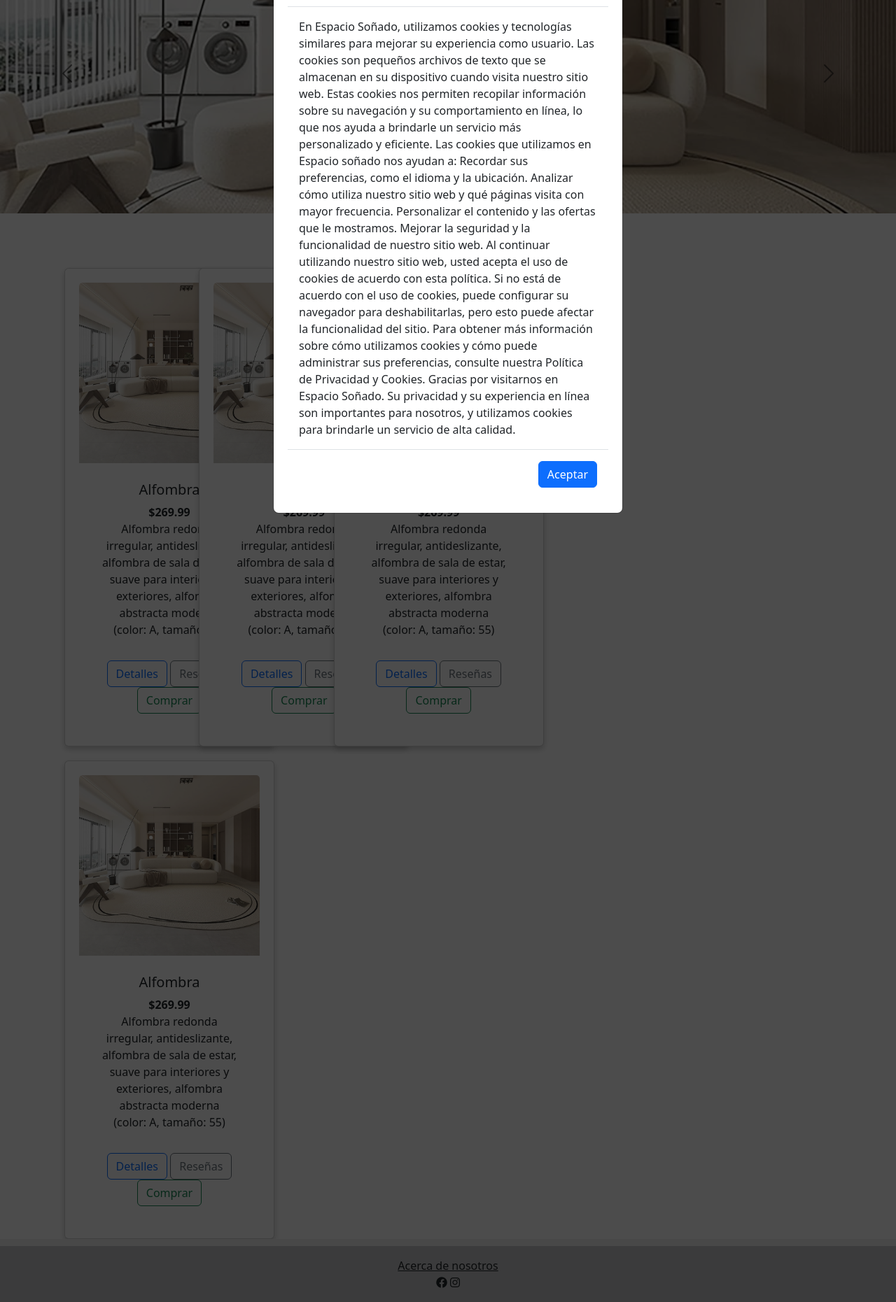
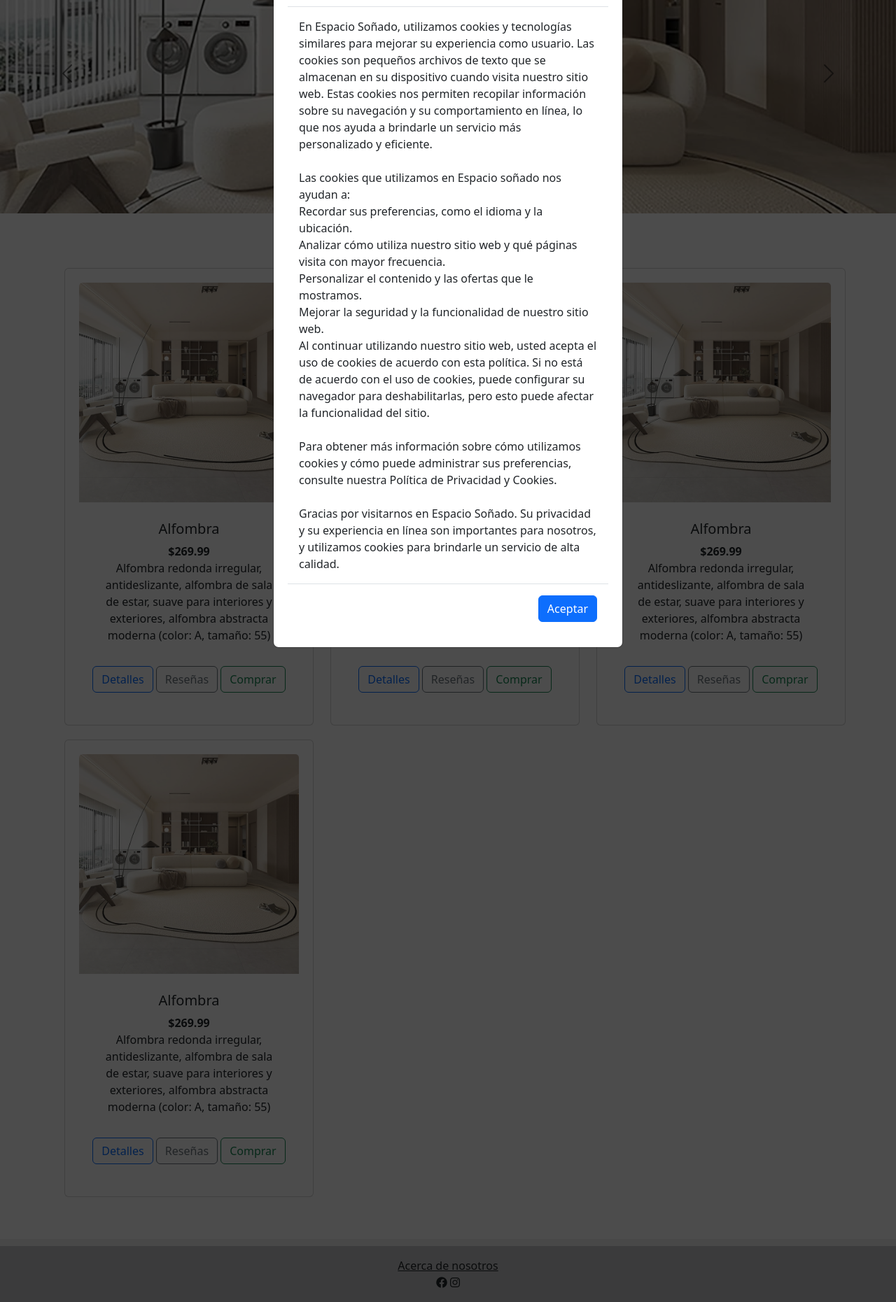
Before and after one commit to IvanVic07/espaciosonado.github.io, a PHP site: page /index.html in a window 1280 px wide. Shown: the part 149-2010 px from the top of the page at 70% size. Run offline with PHP 8.4, Linux system fonts and the light colour scheme; some libraries are stand-ins or nearby versions.

Commit message:
navegacion2

```diff
--- a/css/estilos.css
+++ b/css/estilos.css
@@ -30,15 +30,15 @@
 
 
         /* Estilos básicos para las cards */
+
+
         .card {
-            box-shadow: 0 4px 8px 0 rgba(0,0,0,0.2);
-            transition: 0.3s;
-            width: 300px; /* Ancho fijo para todas las tarjetas */
-            border-radius: 5px;
             margin: 10px;
-            display: inline-block; /* Asegura que las tarjetas se muestren en línea */
-            vertical-align: top;
+            padding: 20px;
+            text-align: center;
+            width: 100%;
         }
+
 
         .card:hover {
             box-shadow: 0 8px 16px 0 rgba(0,0,0,0.2);
@@ -174,14 +174,16 @@
 }
 .container {
     display: grid;
-    grid-template-columns: repeat(2, 1fr);
+    grid-template-columns: repeat(1, 1fr);
     gap: 10px;
     justify-content: center;
     align-items: center;
     padding: 20px;
     width: 80%;
+    min-height: 600px; /* Establece un alto mínimo para las tarjetas */
     margin: 0 auto;
 }
+
 
 .card {
     border: 1px solid #ddd;
--- a/index.html
+++ b/index.html
@@ -228,17 +228,17 @@
         </div>
         <div class="modal-body">
             En Espacio Soñado, utilizamos cookies y tecnologías similares para mejorar su experiencia como usuario. Las cookies son pequeños archivos de texto que se almacenan en su dispositivo cuando visita nuestro sitio web. Estas cookies nos permiten recopilar información sobre su navegación y su comportamiento en línea, lo que nos ayuda a brindarle un servicio más personalizado y eficiente.
-
+            <br> <br>
             Las cookies que utilizamos en Espacio soñado nos ayudan a:
-
-            Recordar sus preferencias, como el idioma y la ubicación.
-            Analizar cómo utiliza nuestro sitio web y qué páginas visita con mayor frecuencia.
-            Personalizar el contenido y las ofertas que le mostramos.
-            Mejorar la seguridad y la funcionalidad de nuestro sitio web.
+            <br>
+            Recordar sus preferencias, como el idioma y la ubicación. <br>
+            Analizar cómo utiliza nuestro sitio web y qué páginas visita con mayor frecuencia. <br>
+            Personalizar el contenido y las ofertas que le mostramos. <br>
+            Mejorar la seguridad y la funcionalidad de nuestro sitio web. <br>
             Al continuar utilizando nuestro sitio web, usted acepta el uso de cookies de acuerdo con esta política. Si no está de acuerdo con el uso de cookies, puede configurar su navegador para deshabilitarlas, pero esto puede afectar la funcionalidad del sitio.
-
+            <br> <br>
             Para obtener más información sobre cómo utilizamos cookies y cómo puede administrar sus preferencias, consulte nuestra Política de Privacidad y Cookies.
-
+            <br> <br>
             Gracias por visitarnos en Espacio Soñado. Su privacidad y su experiencia en línea son importantes para nosotros, y utilizamos cookies para brindarle un servicio de alta calidad.
         </div>
         <div class="modal-footer">
```
